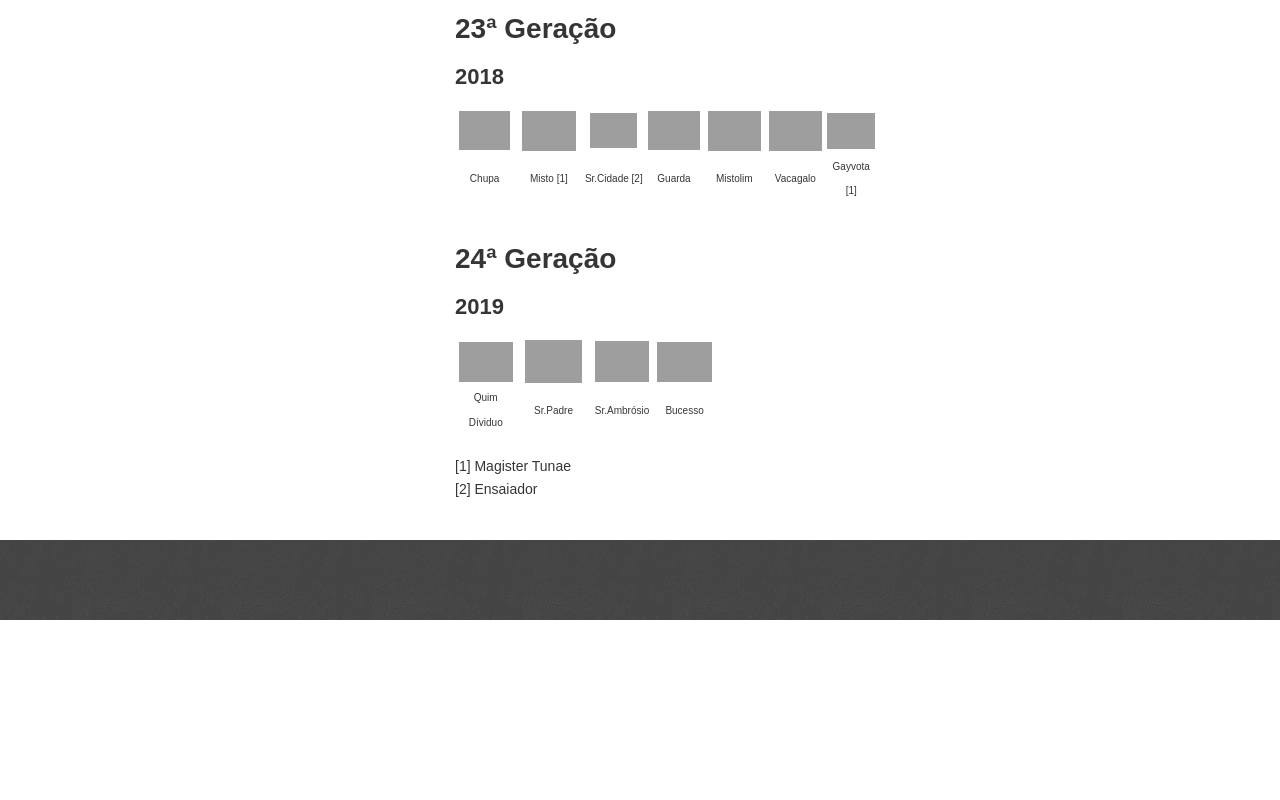
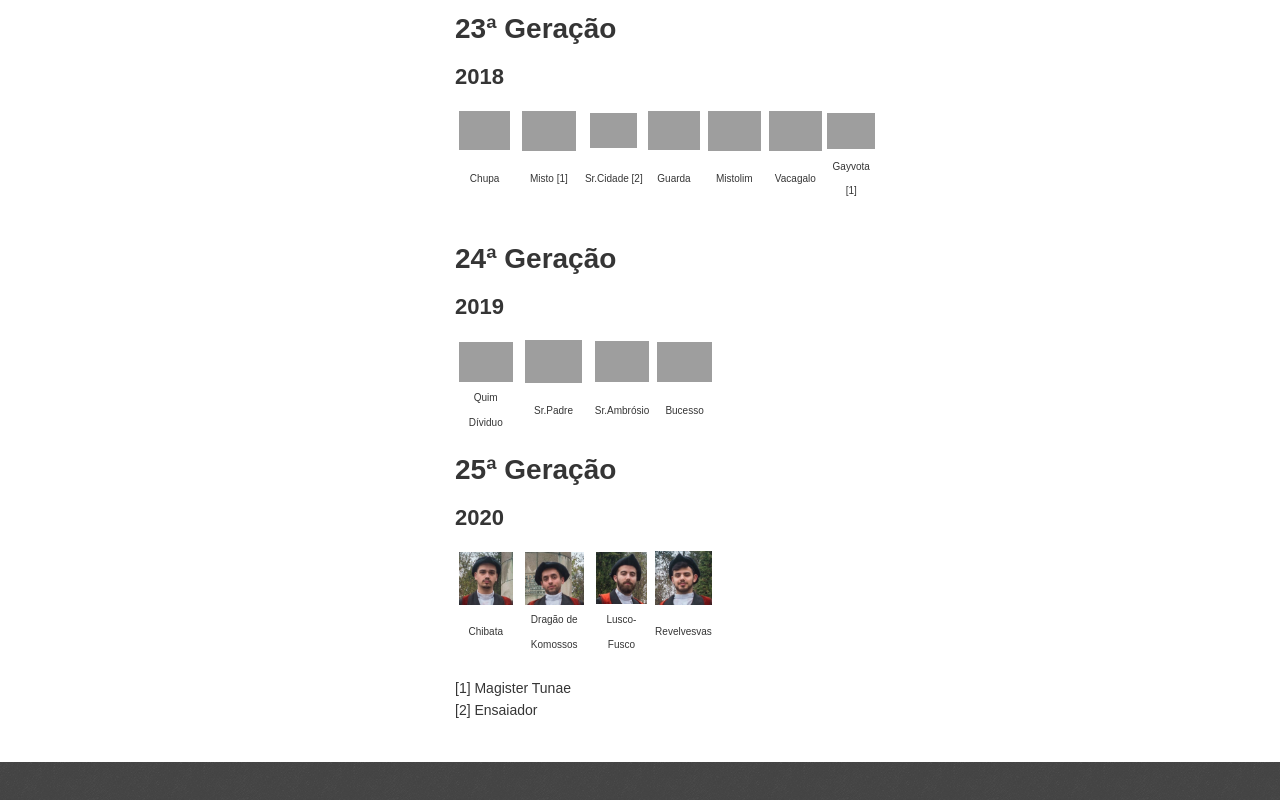
Before and after one commit to ifmf/afonsina, a plain HTML site: page afonsinos.html in a window 1280 px wide. Shown: the part 5209-6009 px from the top of the page. Before the commit the page ends 5829 px from the top, so only its background shows below. Drawn offline with nearby package versions, Linux system fonts and the light colour scheme; grey boxes are pictures that could not be loaded.

Commit message:
new tunos

```diff
--- a/afonsinos.html
+++ b/afonsinos.html
@@ -1052,6 +1052,50 @@
                                 <td><div align="center"></div></td>
                             </tr>
                         </table>
+                        <h4>25ª Geração</h4>
+                        <h6>2020</h6>
+                        <table width="466" height="115" border="0">
+                            <tr>
+                                <td width="64"> <div align="center"><img src="img/afonsinos/chibata.png" alt="" style="width:90%;height:90%"></div></td>
+                                <td width="78"> <div align="center"><img src="img/afonsinos/komossos.png" alt="" style="width:80%;height:80%"></div></td>
+                                <td width="62"> <div align="center"><img src="img/afonsinos/luscofusco.png" alt="" style="width:90%;height:90%"></div></td>
+                                <td width="64"> <div align="center"><img src="img/afonsinos/revelvesvas.png" alt="" style="width:90%;height:90%" /></div></td>
+                                <td width="64"> <div align="center"></div></td>
+                                <td width="64"> <div align="center"></div></td>
+                                <td width="51"> <div align="center"></div></td>
+                                <td width="53"> <div align="center"></div></td>
+                            </tr>
+                            <tr>
+                                <td> <div align="center"><font size="1" face="Arial, Helvetica, sans-serif">Chibata</font></div></td>
+                                <td> <div align="center"><font size="1" face="Arial, Helvetica, sans-serif">Dragão de Komossos</font></div></td>
+                                <td> <div align="center"><font size="1" face="Arial, Helvetica, sans-serif">Lusco-Fusco</font></div></td>
+                                <td> <div align="center"><font size="1" face="Arial, Helvetica, sans-serif">Revelvesvas</font></div></td>
+                                <td> <div align="center"></div></td>
+                                <td> <div align="center"></div></td>
+                                <td> <div align="center"></div></td>
+                                <td> <div align="center"></div></td>
+                            </tr>
+                            <tr>
+                                <td><div align="center"></div></td>
+                                <td><div align="center"></div></td>
+                                <td><div align="center"></div></td>
+                                <td><div align="center"></div></td>
+                                <td><div align="center"></div></td>
+                                <td><div align="center"></div></td>
+                                <td><div align="center"></div></td>
+                                <td><div align="center"></div></td>
+                            </tr>
+                            <tr>
+                                <td height="16"> <div align="center"></div></td>
+                                <td><div align="center"></div></td>
+                                <td><div align="center"></div></td>
+                                <td><div align="center"></div></td>
+                                <td><div align="center"></div></td>
+                                <td><div align="center"></div></td>
+                                <td><div align="center"></div></td>
+                                <td><div align="center"></div></td>
+                            </tr>
+                        </table>
 
                         <p align="left" class="txt_mini">
                             <font face="Arial, Helvetica, sans-serif">
```
Also changed, not shown: img/afonsinos/chibata.png (added), img/afonsinos/komossos.png (added), img/afonsinos/luscofusco.png (added), img/afonsinos/revelvesvas.png (added), 1 other file.
